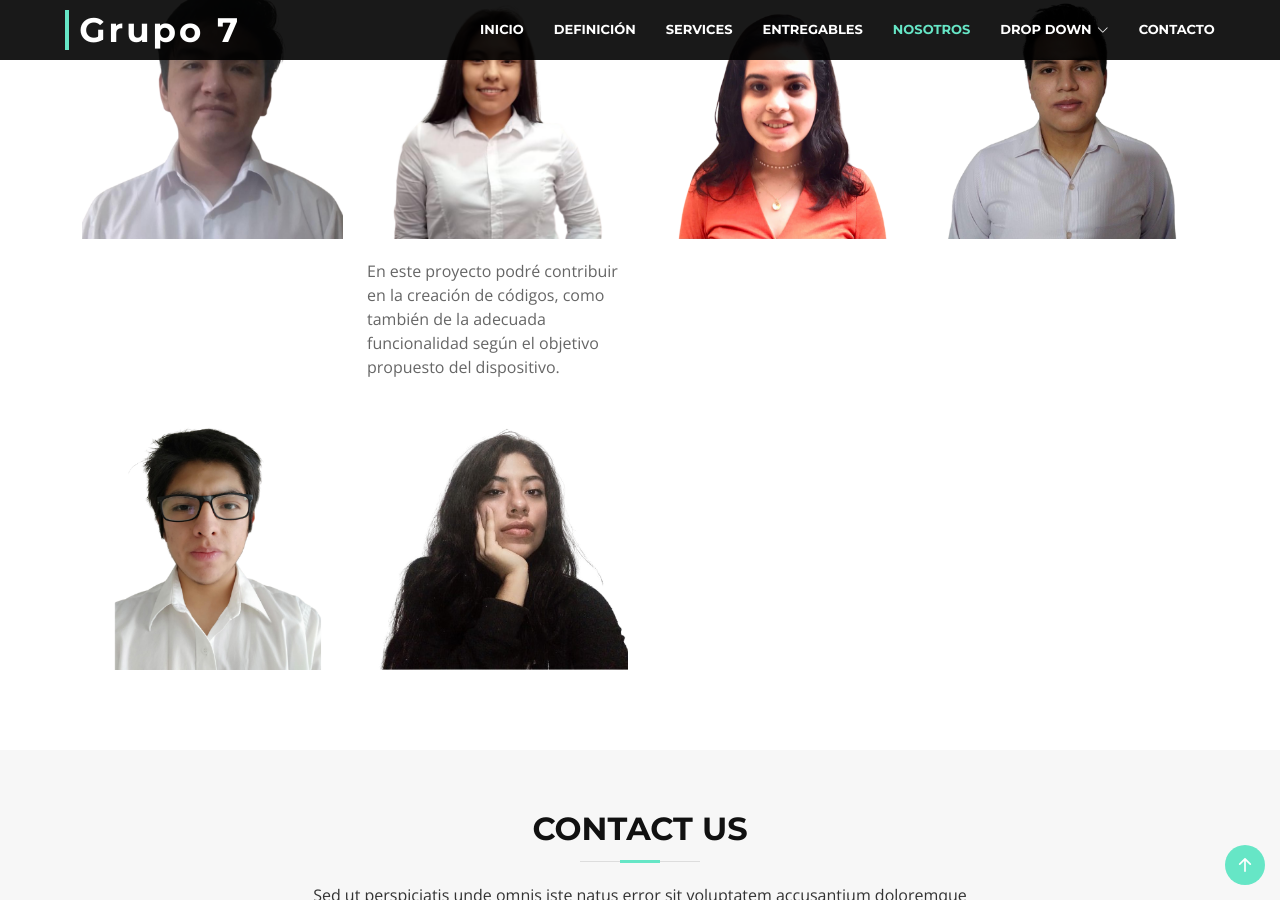
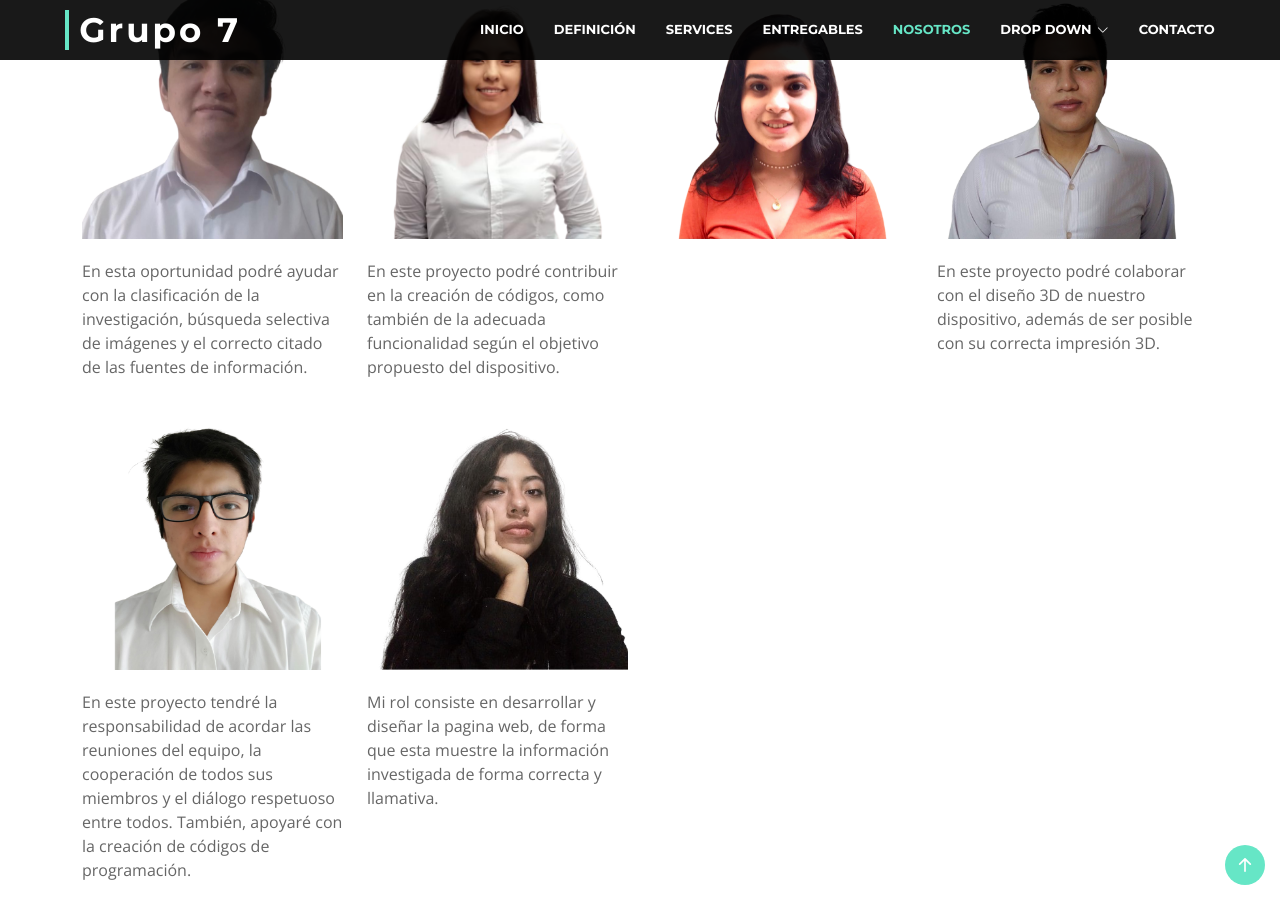
Before and after one commit to grupo7-Biodiseno/grupo7-Biodiseno.github.io, a Jekyll site: the page index.html, which Jekyll copies as it is, in a window 1280 px wide and 900 px high, scrolled down 6510 px. Built offline with Jekyll 4.4.1, drawn with Linux system fonts in a browser that asks for light colours; Markdown is read by kramdown in place of the engine named in the settings.

Commit message:
roleschange

```diff
--- a/index.html
+++ b/index.html
@@ -673,6 +673,7 @@
                 </div>
               </div>
             </div>
+            <p>En esta oportunidad podré ayudar con la clasificación de la investigación, búsqueda selectiva de imágenes y el correcto citado de las fuentes de información.</p>
           </div>
 
           <div class="col-lg-3 col-md-6">
@@ -681,7 +682,7 @@
               <div class="member-info">
                 <div class="member-info-content">
                   <h4>Dyna Quispe</h4>
-                  <strong>Coordinadora de electrónica</strong>
+                  <span>Coordinadora de electrónica</span>
                   <span>"Estudio ingeniera biomédica, porque hoy en día está relacionado con la informática y biotecnología. Además, tenemos el reto de plantear nuevas soluciones para el servicio de salud, como la prevención y el bienestar."</span>
                   <br>
                   <h5>Encargada del manejo de la electrónica y ensamblaje de este proyecto.</h5>
@@ -737,6 +738,7 @@
                 </div>
               </div>
             </div>
+            <p>En este proyecto podré colaborar con el diseño 3D de nuestro dispositivo, además de ser posible con su correcta impresión 3D.</p>
           </div>
 
           <div class="col-lg-3 col-md-6">
@@ -758,6 +760,7 @@
                 </div>
               </div>
             </div>
+            <p>En este proyecto tendré la responsabilidad de acordar las reuniones del equipo, la cooperación de todos sus miembros y el diálogo respetuoso entre todos. También, apoyaré con la creación de códigos de programación.</p>
           </div>
 
           <div class="col-lg-3 col-md-6">
@@ -779,6 +782,7 @@
                 </div>
               </div>
             </div>
+            <p>Mi rol consiste en desarrollar y diseñar la pagina web, de forma que esta muestre la información investigada de forma correcta y llamativa.   </p>
           </div>
 
         </div>
```
